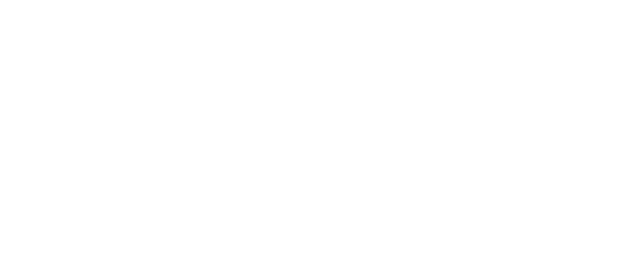
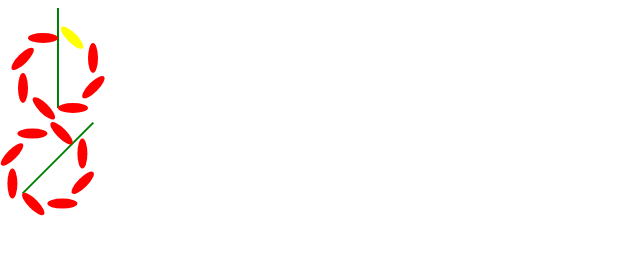
Before and after one commit to J-J-Arya/CHUPRISEEEE, a plain HTML site: page index.html in a window 1280 px wide. Shown: the whole page, without its empty margins (0-640 px from the left). Drawn offline with Linux system fonts and the light colour scheme.

Commit message:
Update index.html

```diff
--- a/index.html
+++ b/index.html
@@ -5,7 +5,72 @@
 <meta name="viewport" content="width=device-width, initial-scale=1.0">
 <title>Flower</title>
 <style>
-        /* Your CSS styles here */
+    /* Add your CSS styles here */
+    .flower {
+        position: relative;
+        width: 100px; /* Adjust width as needed */
+        height: 100px; /* Adjust height as needed */
+    }
+    .f-wrapper {
+        position: relative;
+        width: 100%;
+        height: 100%;
+    }
+    .flower__line {
+        position: absolute;
+        width: 2px; /* Adjust line width as needed */
+        height: 100%;
+        background-color: green; /* Adjust line color as needed */
+        left: 50%;
+        top: 0;
+        transform: translateX(-50%);
+    }
+    .f {
+        position: absolute;
+        width: 100%;
+        height: 100%;
+        display: flex;
+        justify-content: center;
+        align-items: center;
+    }
+    .flower__leaf {
+        position: absolute;
+        width: 10px; /* Adjust leaf size as needed */
+        height: 30px; /* Adjust leaf size as needed */
+        background-color: red; /* Adjust leaf color as needed */
+        border-radius: 50%;
+        transform-origin: bottom center;
+    }
+    .flower__leaf--1 {
+        transform: rotate(0deg) translateX(35px);
+    }
+    .flower__leaf--2 {
+        transform: rotate(45deg) translateX(35px);
+    }
+    .flower__leaf--3 {
+        transform: rotate(90deg) translateX(35px);
+    }
+    .flower__leaf--4 {
+        transform: rotate(135deg) translateX(35px);
+    }
+    .flower__leaf--5 {
+        transform: rotate(180deg) translateX(35px);
+    }
+    .flower__leaf--6 {
+        transform: rotate(225deg) translateX(35px);
+    }
+    .flower__leaf--7 {
+        transform: rotate(270deg) translateX(35px);
+    }
+    .flower__leaf--8 {
+        transform: rotate(315deg) translateX(35px);
+    }
+    .f-wrapper--2 {
+        transform: rotate(45deg);
+    }
+    .flower__fall-down--yellow {
+        background-color: yellow; /* Adjust fall-down leaf color as needed */
+    }
 </style>
 </head>
 <body>
@@ -29,7 +94,12 @@
         <div class="f">
             <div class="flower__leaf flower__leaf--1"></div>
             <div class="flower__leaf flower__leaf--2"></div>
-                <!-- Add more flower__leaf divs here if needed -->
+            <div class="flower__leaf flower__leaf--3"></div>
+            <div class="flower__leaf flower__leaf--4"></div>
+            <div class="flower__leaf flower__leaf--5"></div>
+            <div class="flower__leaf flower__leaf--6"></div>
+            <div class="flower__leaf flower__leaf--7"></div>
+            <div class="flower__leaf flower__leaf--8"></div>
         </div>
     </div>
 </div>
```
Lines whose indentation alone changed are shown as unchanged.
